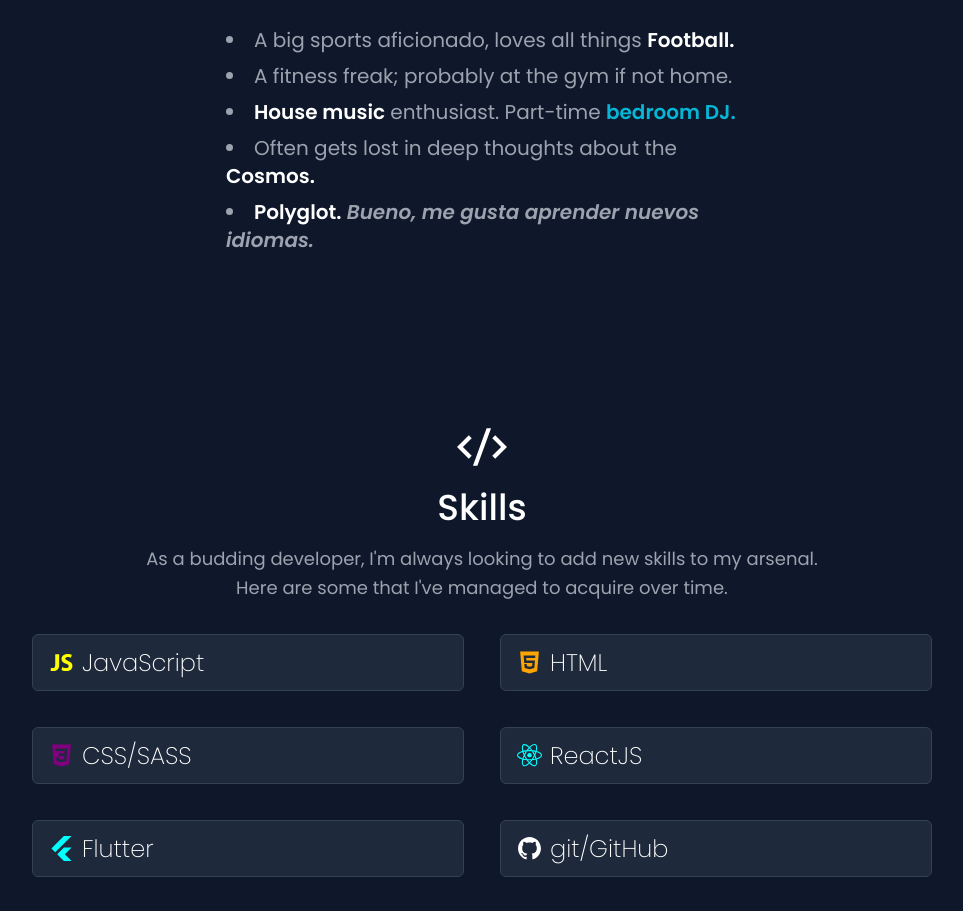
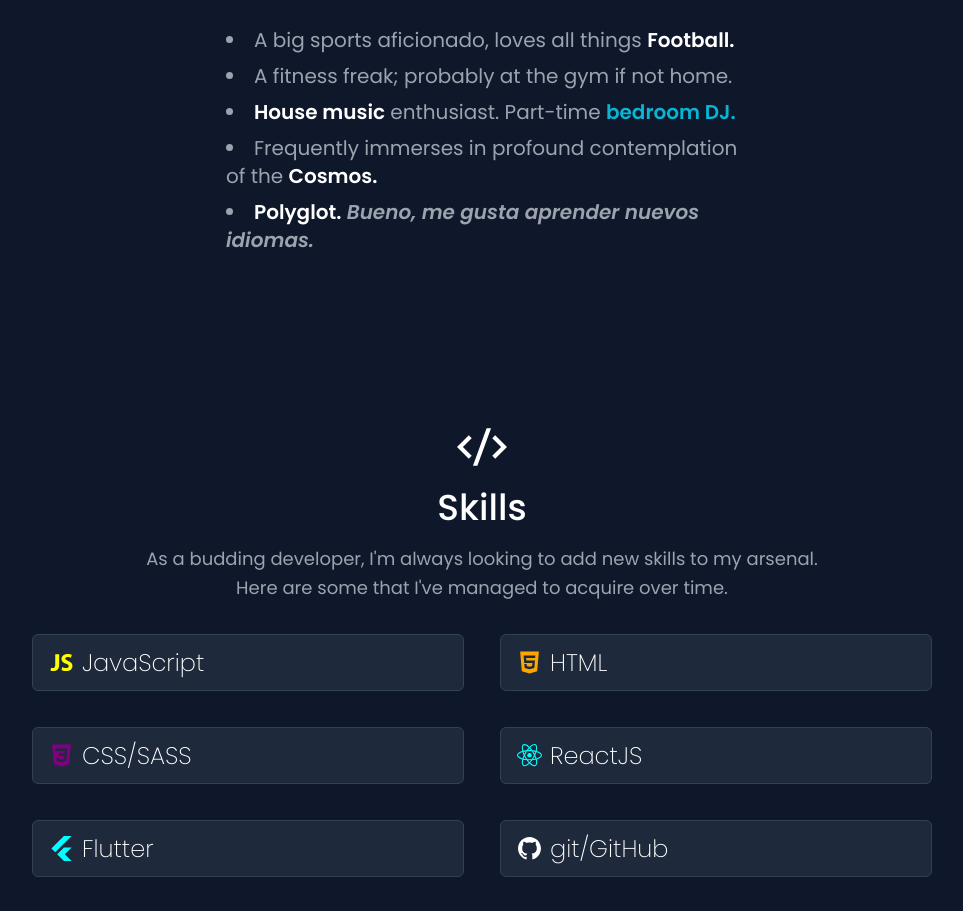
Before and after one commit to NeilanshTriesToCode/portfolio-website, a React (Vite) app: page / in a window 1280 px wide. Shown: the part 880-1791 px from the top of the page, without its empty margins (158-1121 px from the left). Built offline with nearby package versions, Linux system fonts and the light colour scheme.

Commit message:
working on issue #4

```diff
--- a/src/components/Hobbies.jsx
+++ b/src/components/Hobbies.jsx
@@ -26,7 +26,7 @@ const Hobbies = () => {
             <li className='pb-2'>A fitness freak; probably at the gym if not home.</li>
             <li className='pb-2'><span className='text-white font-semibold'>House music</span> enthusiast.
              Part-time <a href='https://www.mixcloud.com/Neilansh/' className='text-cyan-500 font-semibold underline underline-offset-4 hover:font-bold sm:no-underline'>bedroom DJ.</a></li>
-            <li className='pb-2'>Often gets lost in deep thoughts about the <span className='text-white font-semibold'>Cosmos.</span></li>
+            <li className='pb-2'>Frequently immerses in profound contemplation of the <span className='text-white font-semibold'>Cosmos.</span></li>
             <li className='pb-2'><span className='text-white font-semibold'>Polyglot.</span> <span title='Well, I like learning new languages.' className='italic font-semibold hover:font-bold'>Bueno, me gusta aprender nuevos idiomas.</span></li>
           </ul>
         </div>
```
